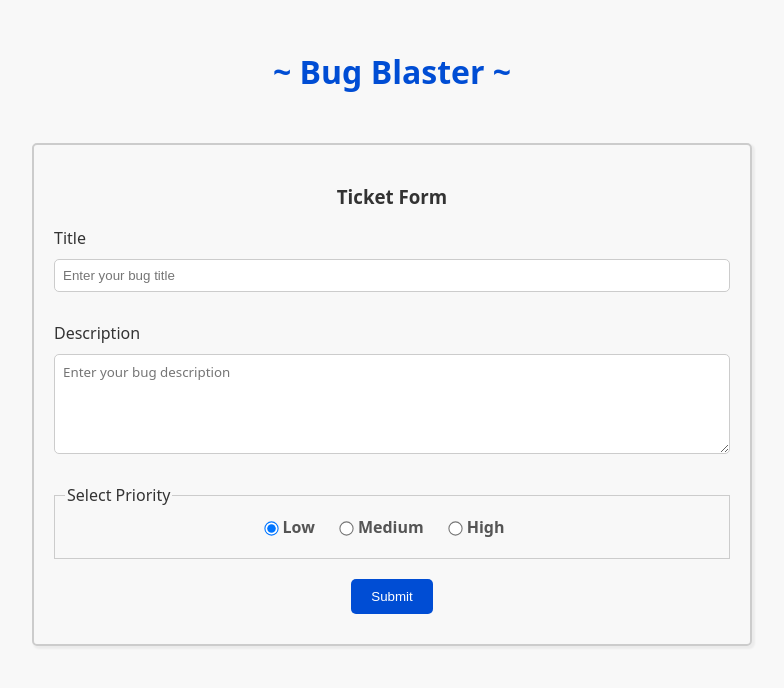
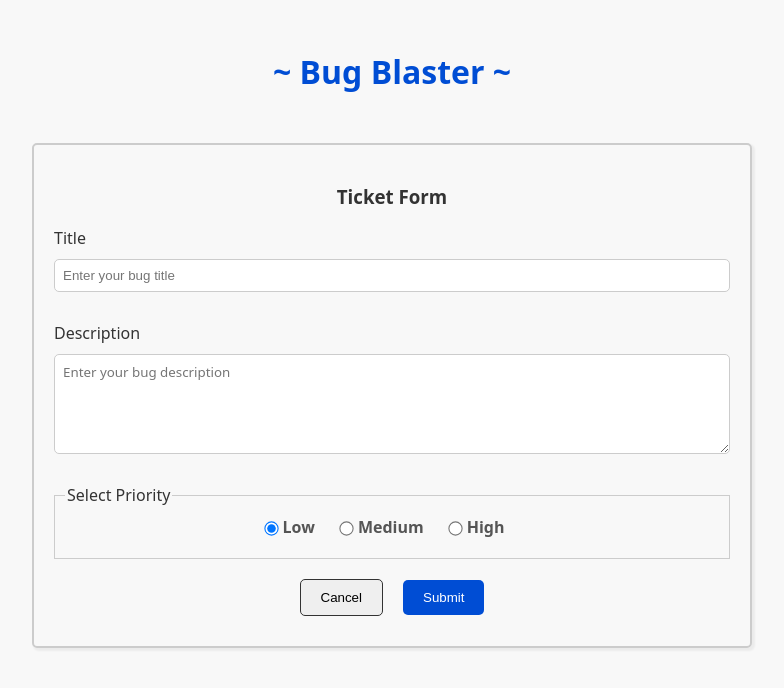
Before and after one commit to vgaikwad106/bug-blaster, a React (Create React App) app: page / in a window 1280 px wide. Shown: the top 688 px of the page, without its empty margins (248-1032 px from the left). Built offline with nearby package versions, Linux system fonts and the light colour scheme.

Commit message:
Added Cancel functionality for Add and Edit, and added conditional delete functionality

```diff
--- a/src/components/TicketForm.js
+++ b/src/components/TicketForm.js
@@ -48,6 +48,13 @@ export default function TicketForm({ dispatch, editingTicket }) {
     clearForm();
   };
 
+  const handleCancel = () => {
+    dispatch({
+      type: "CLEAR_EDITING_TICKET",
+    });
+    clearForm();
+  };
+
   return (
     <form onSubmit={handleSubmit} className="ticket-form">
       <h3>Ticket Form</h3>
@@ -91,6 +98,16 @@ export default function TicketForm({ dispatch, editingTicket }) {
             ))
           }
         </fieldset>
+
+        {editingTicket ? (
+          <button className="secondary-button" onClick={handleCancel}>
+            Cancel
+          </button>
+        ) : (
+          <button className="secondary-button" type="reset" onClick={clearForm}>
+            Cancel
+          </button>
+        )}
         <button type="submit" className="button">
           Submit
         </button>
--- a/src/components/TicketItem.js
+++ b/src/components/TicketItem.js
@@ -15,7 +15,7 @@ export default function TicketItem({ ticket, dispatch }) {
       <p>{description}</p>
       <p className="created-on">Created on {id}</p>
       <button
-        className="edit-button"
+        className="secondary-button"
         onClick={() =>
           dispatch({ type: "SET_EDITING_TICKET", payload: ticket })
         }
--- a/src/reducers/tickerReducer.js
+++ b/src/reducers/tickerReducer.js
@@ -17,15 +17,26 @@ export default function ticketReducer(state, action) {
         tickets: state.tickets.map((ticket) =>
           ticket.id === action.payload.id ? action.payload : ticket
         ),
+        editingTicket: null,
       };
 
     case "DELETE_TICKET":
+      if (state.editingTicket && state.editingTicket.id === action.payload.id) {
+        return {
+          ...state,
+          tickets: state.tickets.filter(
+            (ticket) => ticket.id !== action.payload.id
+          ),
+          editingTicket: null,
+        };
+      } else {
         return {
           ...state,
           tickets: state.tickets.filter(
             (ticket) => ticket.id !== action.payload.id
           ),
         };
+      }
 
     case "SET_EDITING_TICKET":
       return {
--- a/src/styles.css
+++ b/src/styles.css
@@ -149,7 +149,7 @@ select {
   margin: 10px;
 }
 
-.edit-button{
+.secondary-button{
   border: 1px solid #333;
   padding: 10px 20px;
   border-radius: 5px;
```
Lines whose indentation alone changed are shown as unchanged.
